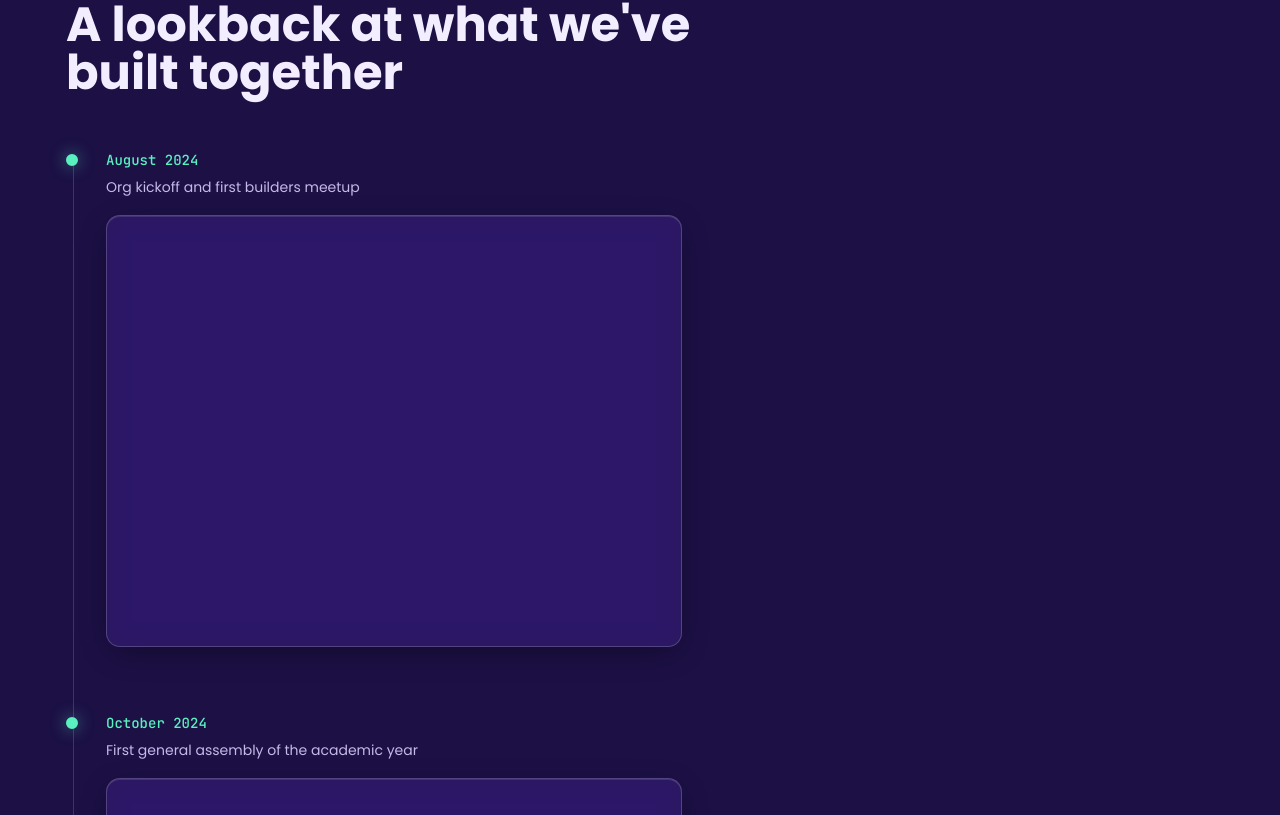
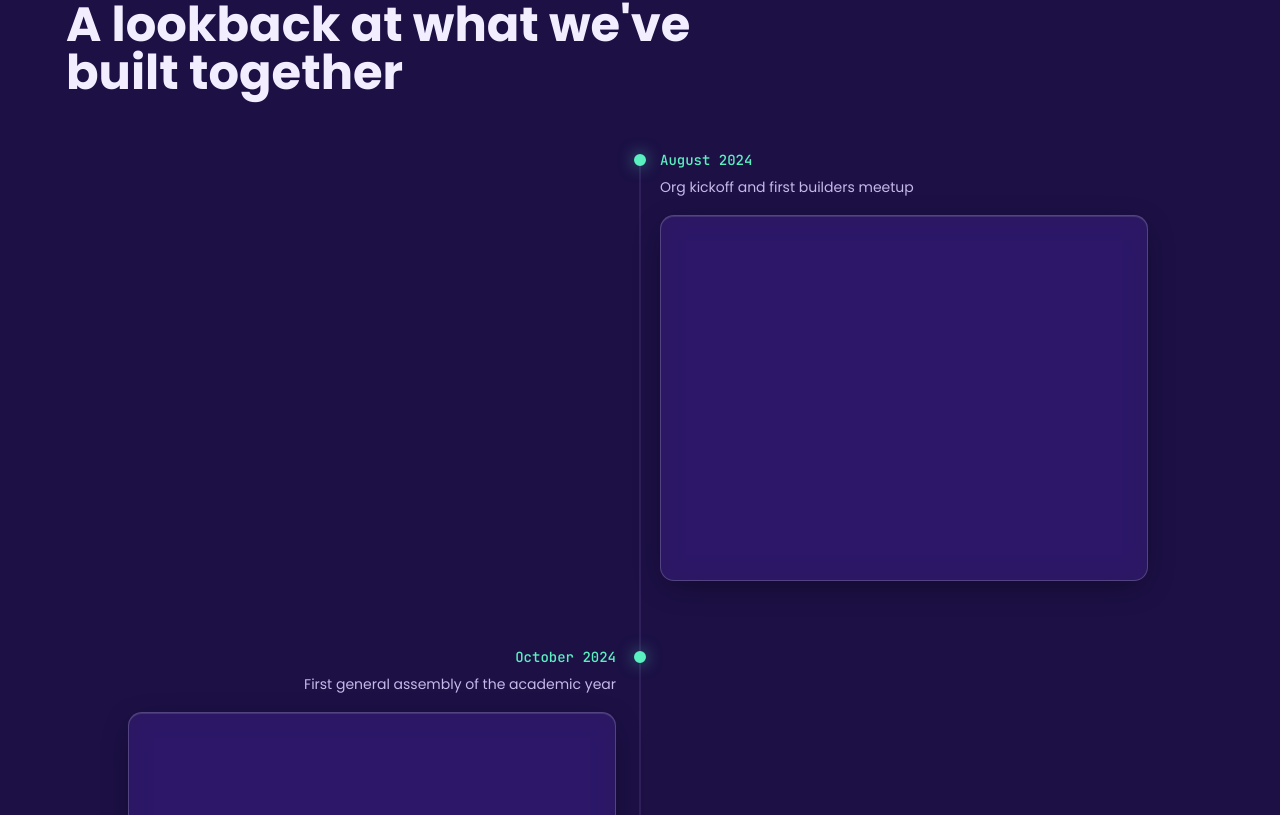
Before and after one commit to aws-ust/aws-r101, a Next.js app in the folder frontend/: page /about in a window 1280 px wide. Shown: the part 1265-2080 px from the top of the page. Built offline with nearby package versions, Linux system fonts and the light colour scheme.

Commit message:
feat(frontend): center Our Moments timeline with alternating sides
Place the vertical axis in the middle and alternate event cards right and left as users scroll.

Co-authored-by: Cursor <cursoragent@cursor.com>

```diff
--- a/frontend/src/components/our-moments.tsx
+++ b/frontend/src/components/our-moments.tsx
@@ -2,6 +2,7 @@
 
 import { LazyMotion, domAnimation, m, useReducedMotion } from "motion/react"
 import { SectionHeader } from "@/components/section-header"
+import { cn } from "@/lib/utils"
 
 type Moment = {
   id: string
@@ -19,17 +20,24 @@ const MOMENTS: Moment[] = [
 ]
 
 const sectionClasses = "flex w-full flex-col gap-[clamp(2rem,4vw,3.5rem)]"
-const timelineShellClasses = "relative"
-const timelineClasses = "flex flex-col gap-14 md:gap-16"
+const timelineShellClasses = "relative mx-auto w-full max-w-5xl"
 const lineClasses =
-  "pointer-events-none absolute top-3 bottom-3 left-[0.34375rem] w-px bg-biloba-flower/25 md:left-[0.4375rem]"
-const entryClasses = "relative pl-8 md:pl-10"
-const dotClasses =
-  "absolute top-1.5 left-0 size-3 rounded-full border-2 bg-haiti"
+  "pointer-events-none absolute top-2 bottom-2 left-1/2 w-px -translate-x-1/2 bg-biloba-flower/25"
+const timelineClasses = "flex flex-col"
+const entryClasses = "relative pb-14 last:pb-0 md:pb-16"
+const dotShellClasses =
+  "absolute top-1.5 left-1/2 z-10 -translate-x-1/2"
+const dotClasses = "size-3 rounded-full border-2 bg-haiti"
+const cardClasses = cn(
+  "relative pt-9 md:max-w-[calc(50%-1.5rem)]",
+  "md:pt-0"
+)
+const cardRightClasses = "md:ml-[calc(50%+1.25rem)]"
+const cardLeftClasses = "md:mr-[calc(50%+1.25rem)] md:text-right"
 const dateClasses = "font-mono text-sm font-medium text-aquamarine"
-const labelClasses = "mt-1 max-w-md font-sans text-sm leading-relaxed text-prelude"
+const labelClasses = "mt-1 font-sans text-sm leading-relaxed text-prelude"
 const mediaClasses =
-  "glass mt-4 aspect-[4/3] w-full max-w-xl rounded-[14px] border border-blue-chalk/20 bg-meteorite/45"
+  "glass mt-4 aspect-[4/3] w-full rounded-[14px] border border-blue-chalk/20 bg-meteorite/45"
 
 const revealSnap = { duration: 0 }
 const revealEase = { duration: 0.5, ease: [0.22, 1, 0.36, 1] as const }
@@ -52,18 +60,17 @@ const dotActive = {
 
 type TimelineEntryProps = {
   moment: Moment
+  index: number
   reducedMotion: boolean | null
 }
 
-function TimelineEntry({ moment, reducedMotion }: TimelineEntryProps) {
+function TimelineEntry({ moment, index, reducedMotion }: TimelineEntryProps) {
+  const onRight = index % 2 === 0
+  const enterX = onRight ? 28 : -28
+
   return (
-    <m.article
-      className={entryClasses}
-      initial={reducedMotion ? false : { opacity: 0, y: 28 }}
-      whileInView={reducedMotion ? undefined : { opacity: 1, y: 0 }}
-      viewport={{ once: true, amount: 0.45 }}
-      transition={reducedMotion ? revealSnap : revealEase}
-    >
+    <li className={entryClasses}>
+      <div className={dotShellClasses}>
         <m.div
           className={dotClasses}
           initial={reducedMotion ? false : dotRest}
@@ -72,17 +79,30 @@ function TimelineEntry({ moment, reducedMotion }: TimelineEntryProps) {
           transition={reducedMotion ? revealSnap : { ...revealEase, delay: 0.08 }}
           aria-hidden
         />
+      </div>
+
+      <m.article
+        className={cn(
+          cardClasses,
+          onRight ? cardRightClasses : cardLeftClasses
+        )}
+        initial={reducedMotion ? false : { opacity: 0, y: 24, x: enterX }}
+        whileInView={reducedMotion ? undefined : { opacity: 1, y: 0, x: 0 }}
+        viewport={{ once: true, amount: 0.4 }}
+        transition={reducedMotion ? revealSnap : revealEase}
+      >
         <time dateTime={moment.date} className={dateClasses}>{moment.date}</time>
         <p className={labelClasses}>{moment.label}</p>
         <m.div
           className={mediaClasses}
           initial={reducedMotion ? false : { opacity: 0, scale: 0.98 }}
           whileInView={reducedMotion ? undefined : { opacity: 1, scale: 1 }}
-        viewport={{ once: true, amount: 0.45 }}
-        transition={reducedMotion ? revealSnap : { ...revealEase, delay: 0.14 }}
+          viewport={{ once: true, amount: 0.4 }}
+          transition={reducedMotion ? revealSnap : { ...revealEase, delay: 0.12 }}
           aria-hidden
         />
       </m.article>
+    </li>
   )
 }
 
@@ -108,10 +128,13 @@ export function OurMoments() {
         <div className={timelineShellClasses}>
           <div className={lineClasses} aria-hidden />
           <ol className={timelineClasses}>
-            {MOMENTS.map((moment) => (
-              <li key={moment.id}>
-                <TimelineEntry moment={moment} reducedMotion={reducedMotion} />
-              </li>
+            {MOMENTS.map((moment, index) => (
+              <TimelineEntry
+                key={moment.id}
+                moment={moment}
+                index={index}
+                reducedMotion={reducedMotion}
+              />
             ))}
           </ol>
         </div>
```
Lines whose indentation alone changed are shown as unchanged.
